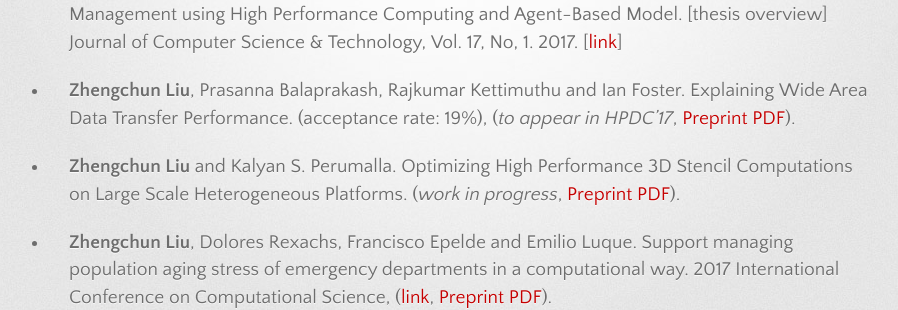
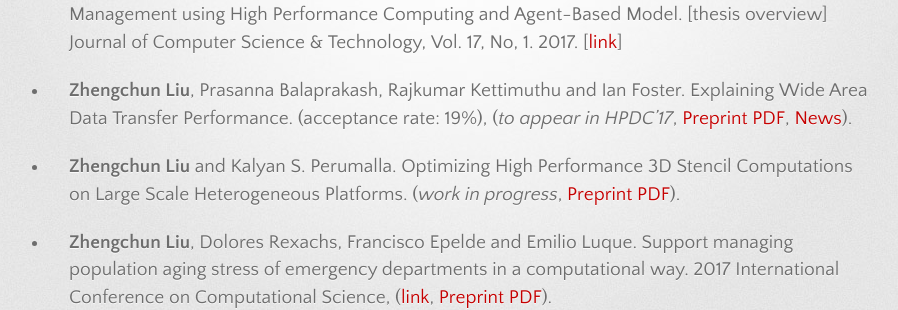
Before and after one commit to lzhengchun/lzhengchun.github.io, a Jekyll site: the page built from Publication.md, in a window 1280 px wide. Shown: the part 249-559 px from the top of the page, without its empty margins (181-1079 px from the left). Built offline with Jekyll 4.4.1, drawn with Linux system fonts in a browser that asks for light colours; some web fonts are replaced.

Commit message:
add, delete, polish etc.

```diff
--- a/Publication.md
+++ b/Publication.md
@@ -5,7 +5,7 @@
 
 - __Zhengchun Liu__ and Emilio Luque. Modeling and Simulation for Healthcare Operations Management using High Performance Computing and Agent-Based Model. [thesis overview] Journal of Computer Science & Technology, Vol. 17, No, 1. 2017. [[link](http://journal.info.unlp.edu.ar/wp-content/uploads/2017/05/JCST-44-Thesis-Overview-2.pdf)]
 
-- __Zhengchun Liu__, Prasanna Balaprakash, Rajkumar Kettimuthu and Ian Foster. Explaining Wide Area Data Transfer Performance. (acceptance rate: 19%), (_to appear in HPDC'17_, [Preprint PDF](http://www.mcs.anl.gov/~zcliu/files/Explaining%20Wide%20Area%20Data%20Transfer%20Performance.pdf)).
+- __Zhengchun Liu__, Prasanna Balaprakash, Rajkumar Kettimuthu and Ian Foster. Explaining Wide Area Data Transfer Performance. (acceptance rate: 19%), (_to appear in HPDC'17_, [Preprint PDF](http://www.mcs.anl.gov/~zcliu/files/Explaining%20Wide%20Area%20Data%20Transfer%20Performance.pdf), [News](http://www.mcs.anl.gov/articles/machine-learning-methods-used-develop-data-transfer-performance-models)).
 
 - __Zhengchun Liu__ and Kalyan S. Perumalla. Optimizing High Performance 3D Stencil Computations on Large Scale Heterogeneous Platforms. (_work in progress_, [Preprint PDF](file/B2R-3d.pdf)).
 
```
